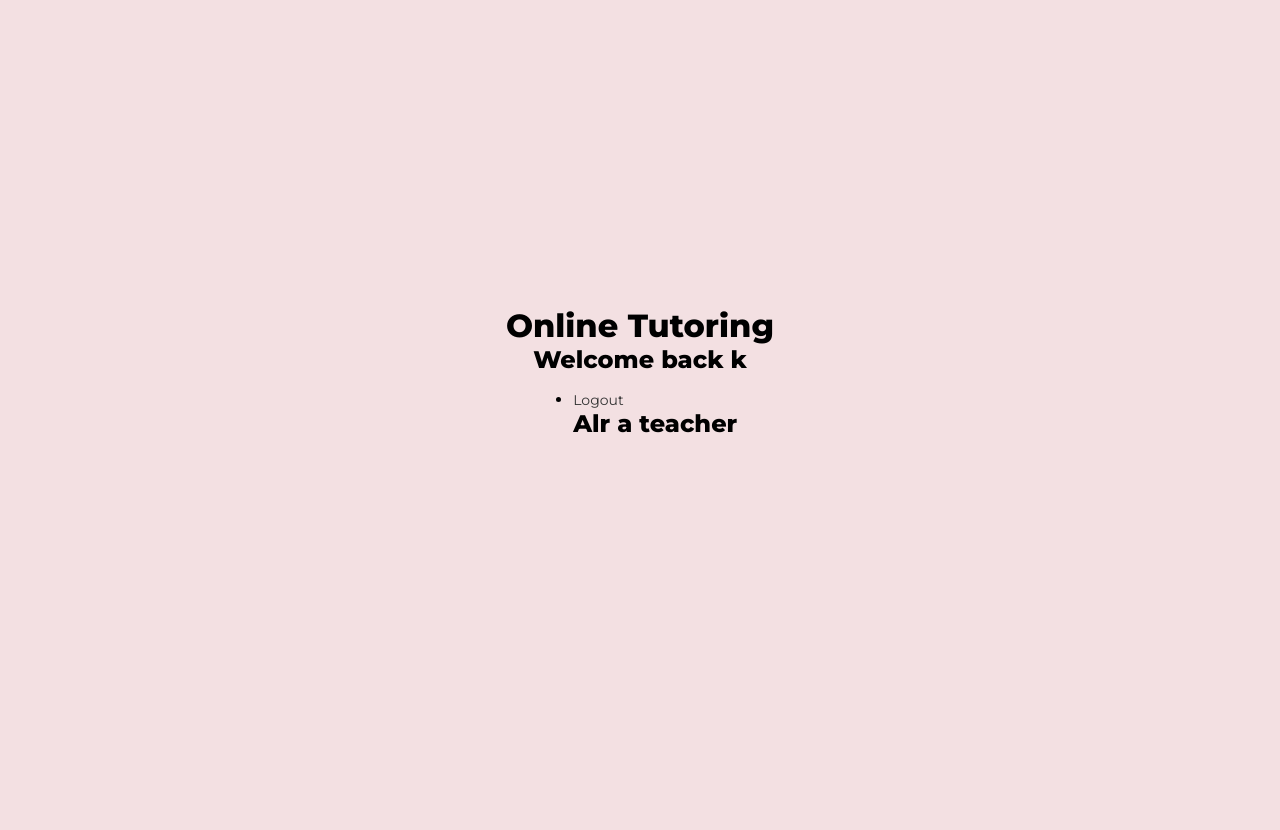
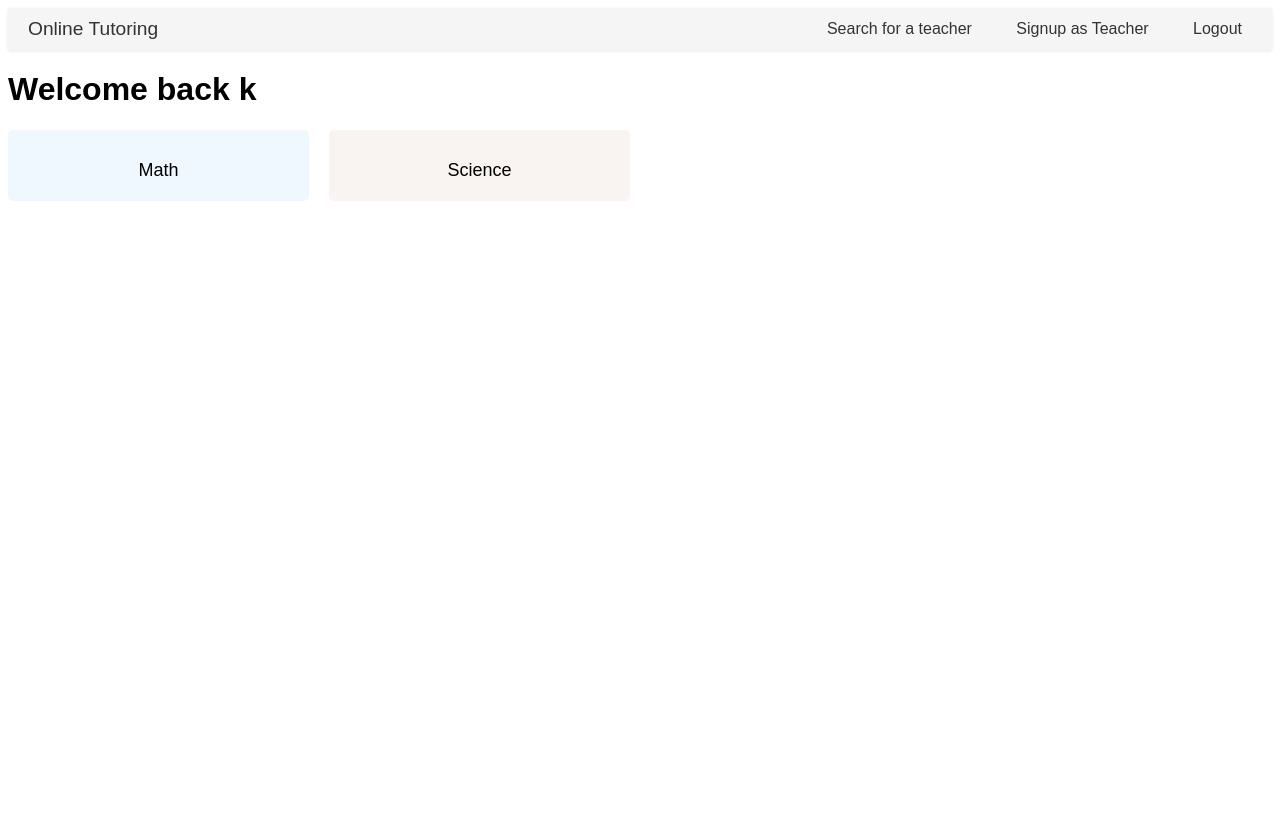
Before and after one commit to CrazyKanav/tisb_hack, a Flask app: page / in a window 1280 px wide. After the commit the page ends 201 px from the top, so only its background shows below. Run offline with Flask 3, Linux system fonts and the light colour scheme; a user stored in the database is signed in; data comes from the database, SQL or seed files in the repository.

```diff
--- a/app.py
+++ b/app.py
@@ -183,5 +183,10 @@ def search():
     subjects = get_subjects()
     return render_template("search.html", teachers=teachers, subject=subject, subjects=subjects)
 
+@app.route('/teacher/<id>')
+def teacher(id):
+  teacher = Teacher.query.filter_by(id=id).first()
+  return render_template("teacher.html", teacher=teacher)
+
 if __name__ == "__main__":
   app.run(debug=True)
--- /dev/null
+++ b/static/styles/index.css
@@ -0,0 +1,85 @@
+/* Basic styles */
+body {
+    font-family: Arial, sans-serif;
+  }
+
+  /* Navbar styles */
+  .navbar {
+    display: flex;
+    justify-content: space-between;
+    align-items: center;
+    padding: 10px 20px;
+    background-color: #f5f5f5; /* Beige color */
+    box-shadow: 0 1px 3px rgba(0, 0, 0, 0.1);
+  }
+
+  .brand {
+    font-size: 1.2em;
+    text-decoration: none;
+    color: #333;
+  }
+
+  .nav-links {
+    list-style: none;
+    margin: 0;
+    padding: 0;
+  }
+
+  .nav-links li {
+    display: inline-block;
+    margin-left: 20px;
+  }
+
+  .nav-links a {
+    text-decoration: none;
+    color: #333;
+    padding: 5px 10px;
+    border-radius: 3px;
+    transition: background-color 0.2s ease-in-out;
+  }
+
+  .nav-links a:hover {
+    background-color: #eee;
+  }
+  .subject-grid {
+    display: grid;
+    grid-template-columns: repeat(auto-fill, minmax(250px, 1fr));
+    gap: 20px;
+  }
+
+  .subject {
+    background-color: #f5f5f5;
+    border-radius: 5px;
+    padding: 20px;
+    text-align: center;
+    cursor: pointer;
+    transition: all 0.2s ease-in-out;
+  }
+
+  .subject:hover {
+    box-shadow: 0 2px 5px rgba(0, 0, 0, 0.1);
+    transform: translateY(-2px);
+  }
+
+  .subject i {
+    font-size: 40px;
+    color: #333; /* Change this to your desired default color */
+  }
+
+  .subject span {
+    font-size: 18px;
+    margin-top: 10px;
+    display: block;
+  }
+
+  /* Subject specific styles (optional) */
+
+  [data-subject="math"] {
+    background-color: #f0f8ff;
+  }
+
+  [data-subject="science"] {
+    background-color: #f9f4f2;
+  }
+
+  /* Add similar styles for other subjects, adjusting background color and any other styles as needed */
--- a/templates/index.html
+++ b/templates/index.html
@@ -2,24 +2,34 @@
 
 {% block head %}
 <title>Online Tutoring</title>
+{% if user %}
+  <link rel="stylesheet" href="/static/styles/index.css">
+{% else %}
   <link rel="stylesheet" href="/static/styles/login.css">
+{% endif %}
 {% endblock %}
 
 {% block body %}
-<h1>Online Tutoring</h1>
-{% if user %} <!-- Logged in-->
-  <nav>
-    <h1>Welcome back {{ user.firstname }}</h1>
-      <ul>
+<nav class="navbar">
+  <a href="#" class="brand">Online Tutoring</a>
+  <ul class="nav-links">
+    <li><a href="/search">Search for a teacher</a></li>
+    <li><a href="/signup_teacher">Signup as Teacher</a></li>
     <li><a href="/logout">Logout</a></li>
-        {% if user.teacher %}
-          <h1>Alr a teacher</h1>
-        {% else %}
-          <li><a href="/signup_teacher">Signup as a teacher</a></li>
-          <li><a href="/search">Search for a teacher</a></li>
-        {% endif %}
   </ul>
 </nav>
+{% if user %} <!-- Logged in-->
+    <h1>Welcome back {{ user.firstname }}</h1>
+    <div class="subject-grid">
+      <div class="subject" data-subject="math">
+        <i class="fas fa-calculator"></i>
+        <span>Math</span>
+      </div>
+      <div class="subject" data-subject="science">
+        <i class="fas fa-flask"></i>
+        <span>Science</span>
+      </div>
+    </div>
 {% else %}
   <div class="container" id="container">
     <div class="form-container log-in-container">
--- a/templates/search.html
+++ b/templates/search.html
@@ -26,7 +26,9 @@
     <h1>{{ subject }} teachers:</h1>
     <ul>
         {% for teacher in teachers %}
+           <a href="/teacher/{{ teacher.id }}">
             <li>{{ teacher.user.firstname }} {{ teacher.user.lastname }}</li>
+           </a>
         {% endfor %}
     </ul>
     {% endif %}
```
Also changed, not shown: templates/teacher.html (added, +18 -0 lines). Lines whose indentation alone changed are shown as unchanged.
